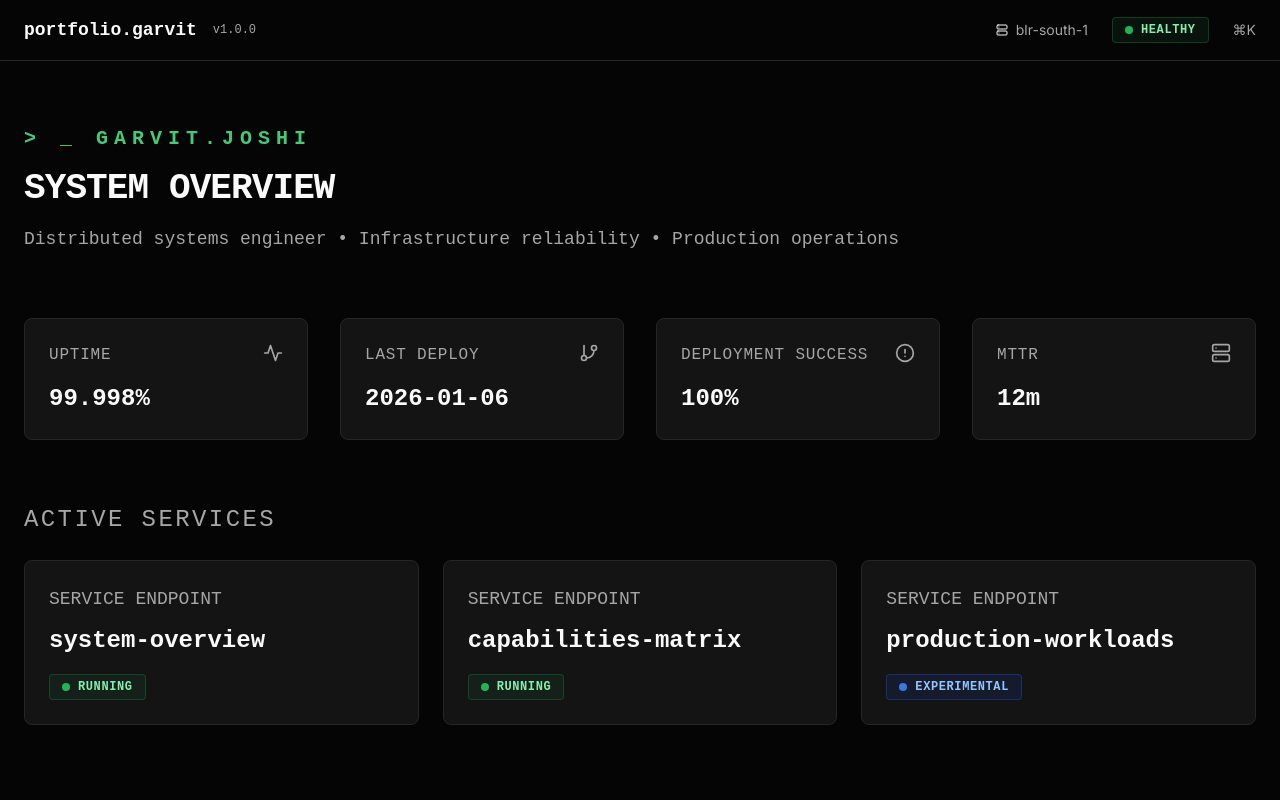
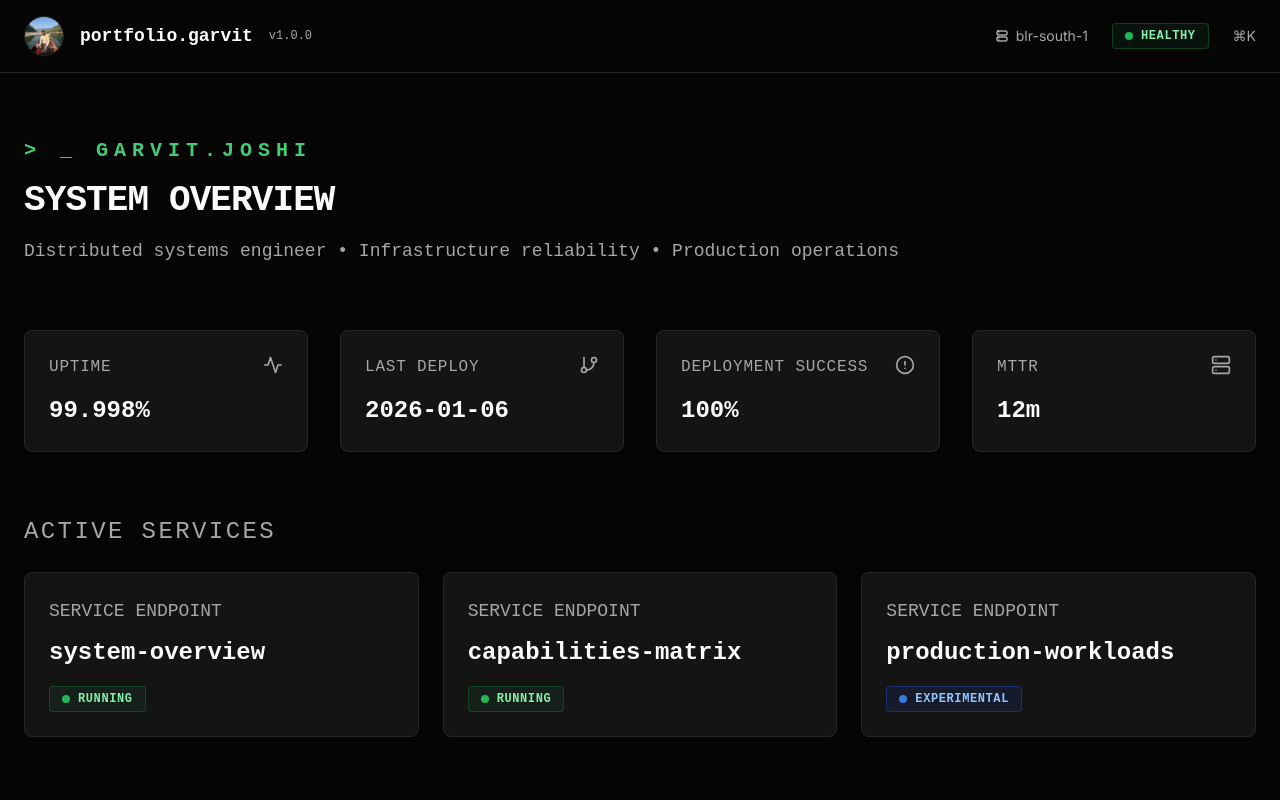
Before and after one commit to garvitjoshi007/garvit-portfolio, a Next.js app: page / in a window 1280 px wide. Shown: the top 800 px of the page. Built offline with nearby package versions, Linux system fonts and the light colour scheme.

Commit message:
added pfp

```diff
--- a/app/page.tsx
+++ b/app/page.tsx
@@ -2,15 +2,29 @@
 
 import { systemMetadata } from '@/lib/data'
 import { StatusBadge } from '@/components/status-badge'
-import { Activity, Server, GitBranch, AlertCircle } from 'lucide-react'
+import { Activity, Server, GitBranch, AlertCircle, X } from 'lucide-react'
+import { useState } from 'react'
 
 export default function Home() {
+  const [isModalOpen, setIsModalOpen] = useState(false)
+
   return (
     <main className="min-h-screen bg-background text-foreground">
       {/* Global Header Bar */}
       <header className="border-b border-border px-6 py-4 sticky top-0 z-40 bg-background/80 backdrop-blur-xs">
         <div className="max-w-7xl mx-auto flex items-center justify-between">
           <div className="flex items-center gap-4">
+            <button
+              onClick={() => setIsModalOpen(true)}
+              className="hover:opacity-80 transition-opacity cursor-pointer"
+              aria-label="View profile photo"
+            >
+              <img
+                src="/profile.png"
+                alt="Garvit Joshi"
+                className="w-10 h-10 rounded-full border border-border object-cover"
+              />
+            </button>
             <div className="font-mono font-bold text-lg">portfolio.garvit</div>
             <div className="text-xs text-muted-foreground font-mono">v{systemMetadata.version.replace('v', '')}</div>
           </div>
@@ -160,6 +174,32 @@ export default function Home() {
           </div>
         </div>
       </footer>
+
+      {/* Profile Photo Modal */}
+      {isModalOpen && (
+        <div
+          className="fixed inset-0 bg-black/80 z-50 flex items-center justify-center p-4"
+          onClick={() => setIsModalOpen(false)}
+        >
+          <div
+            className="relative bg-card rounded-lg border border-border max-w-2xl w-full"
+            onClick={(e) => e.stopPropagation()}
+          >
+            <button
+              onClick={() => setIsModalOpen(false)}
+              className="absolute top-4 right-4 p-2 hover:bg-primary/10 rounded-lg transition-colors"
+              aria-label="Close"
+            >
+              <X className="w-6 h-6" />
+            </button>
+            <img
+              src="/profile.png"
+              alt="Garvit Joshi"
+              className="w-full h-auto rounded-lg"
+            />
+          </div>
+        </div>
+      )}
     </main>
   )
 }
```
Also changed, not shown: public/profile.png (added).
